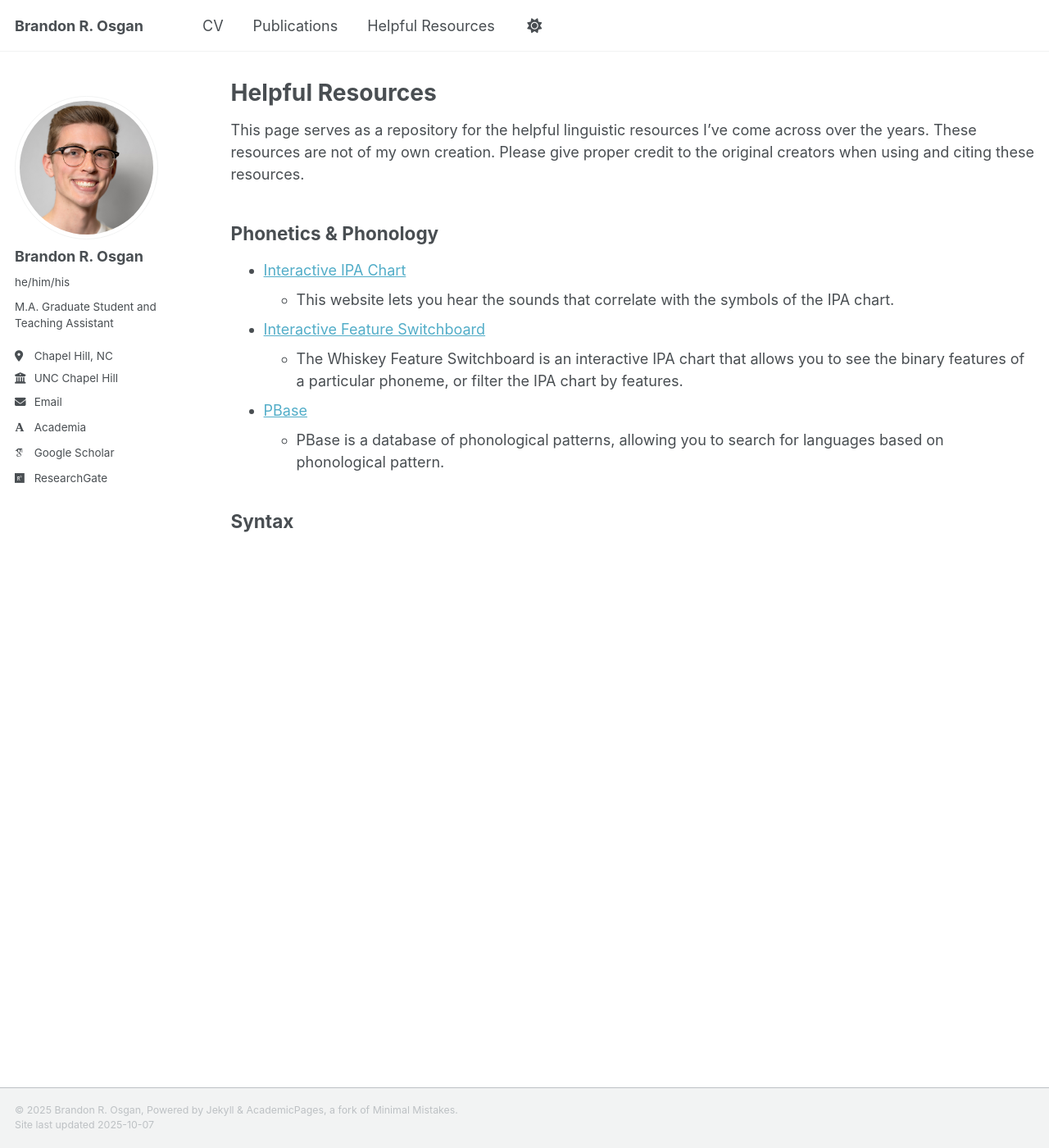
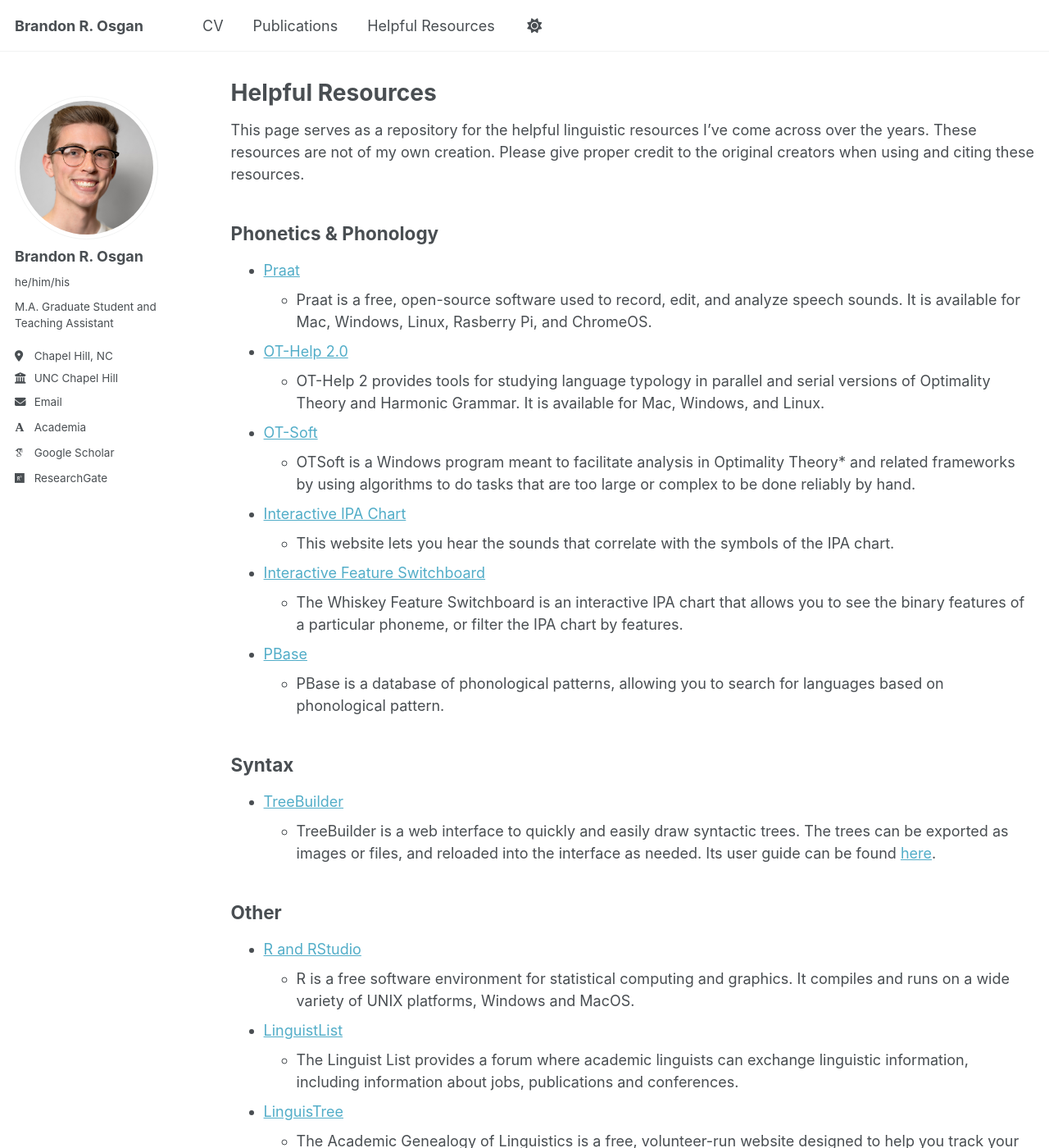
Before and after one commit to bosgan/bosgan.github.io, a Jekyll site: the page built from _pages/helpful-resources.md, in a window 1280 px wide and 1400 px high. Shown: the whole window at 82% size. Built offline with Jekyll 4.4.1, drawn with Linux system fonts in a browser that asks for light colours; some web fonts are replaced; a script that is not in the unit is left out; some of the changed text lies outside the part shown.

Commit message:
Update helpful-resources.md

```diff
--- a/_pages/helpful-resources.md
+++ b/_pages/helpful-resources.md
@@ -11,6 +11,15 @@ This page serves as a repository for the helpful linguistic resources I've come
 
 ## Phonetics & Phonology
 
+* [Praat](https://www.fon.hum.uva.nl/praat/)
+  * Praat is a free, open-source software used to record, edit, and analyze speech sounds. It is available for Mac, Windows, Linux, Rasberry Pi, and ChromeOS.
+
+* [OT-Help 2.0](https://people.umass.edu/othelp/)
+  * OT-Help 2 provides tools for studying language typology in parallel and serial versions of Optimality Theory and Harmonic Grammar. It is available for Mac, Windows, and Linux.
+
+* [OT-Soft](https://brucehayes.org/otsoft/)
+  * OTSoft is a Windows program meant to facilitate analysis in Optimality Theory* and related frameworks by using algorithms to do tasks that are too large or complex to be done reliably by hand.
+
 * [Interactive IPA Chart](https://www.ipachart.com/)
   * This website lets you hear the sounds that correlate with the symbols of the IPA chart.
 
@@ -21,3 +30,17 @@ This page serves as a repository for the helpful linguistic resources I've come
   * PBase is a database of phonological patterns, allowing you to search for languages based on phonological pattern.
 
 ## Syntax
+
+* [TreeBuilder](https://nifty-morse-4f2438.netlify.app/)
+  * TreeBuilder is a web interface to quickly and easily draw syntactic trees. The trees can be exported as images or files, and reloaded into the interface as needed. Its user guide can be found [here](https://nifty-morse-4f2438.netlify.app/tutorial).
+
+## Other
+
+* [R and RStudio](https://www.r-project.org/)
+  * R is a free software environment for statistical computing and graphics. It compiles and runs on a wide variety of UNIX platforms, Windows and MacOS.
+
+* [LinguistList](https://linguistlist.org/)
+  * The Linguist List provides a forum where academic linguists can exchange linguistic information, including information about jobs, publications and conferences.
+
+* [LinguisTree](https://academictree.org/linguistics/)
+  * The Academic Genealogy of Linguistics is a free, volunteer-run website designed to help you track your academic genealogy. The goal of LinguisTree is to collect information about the graduate student and postdoctoral relationships between most researchers in the field.
```
